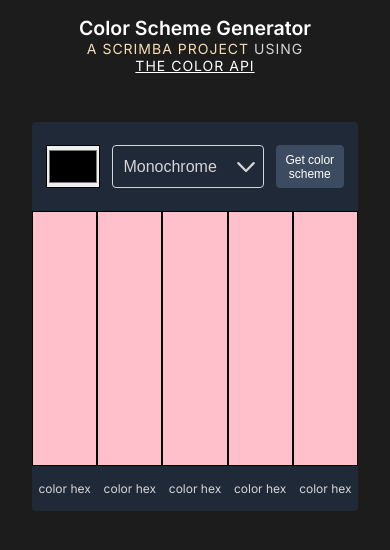
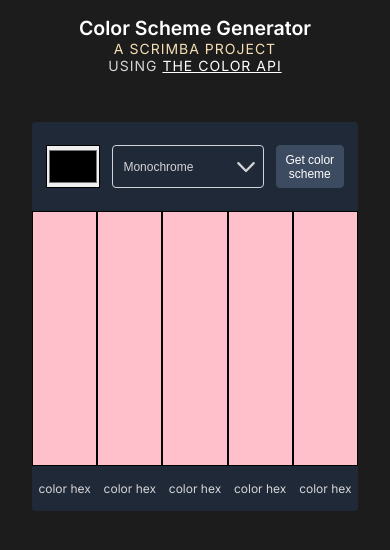
Before and after one commit to caseyocampo/color-scheme-generator, a plain HTML site: page index.html in a window 390 px wide. Drawn offline with Linux system fonts and the light colour scheme.

Commit message:
Add clamp to select option

```diff
--- a/style.css
+++ b/style.css
@@ -81,7 +81,7 @@ a {
         var(--colorBluePrimary);
     border: 1px solid #d1d5db;
     color: var(--colorSecondary);
-    font-size: 16px;
+    font-size: clamp(12px, 3vw, 16px);
     padding: 10px;
     width: 55%;
     -webkit-appearance: none;
@@ -133,7 +133,7 @@ a {
 }
 
 @media (max-width: 550px) {
-    .api-credit {
+    header p span {
         display: block;
     }
 }
```
